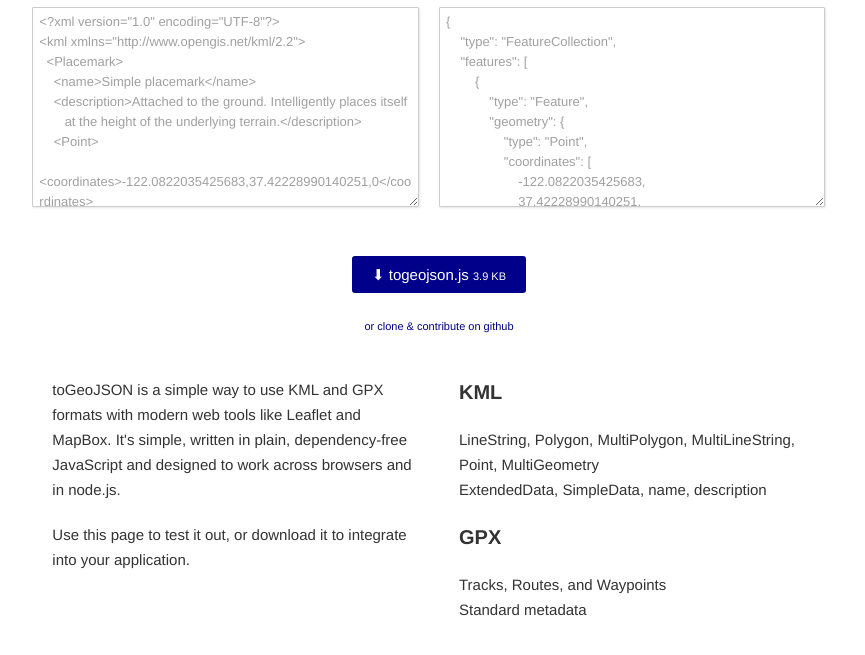
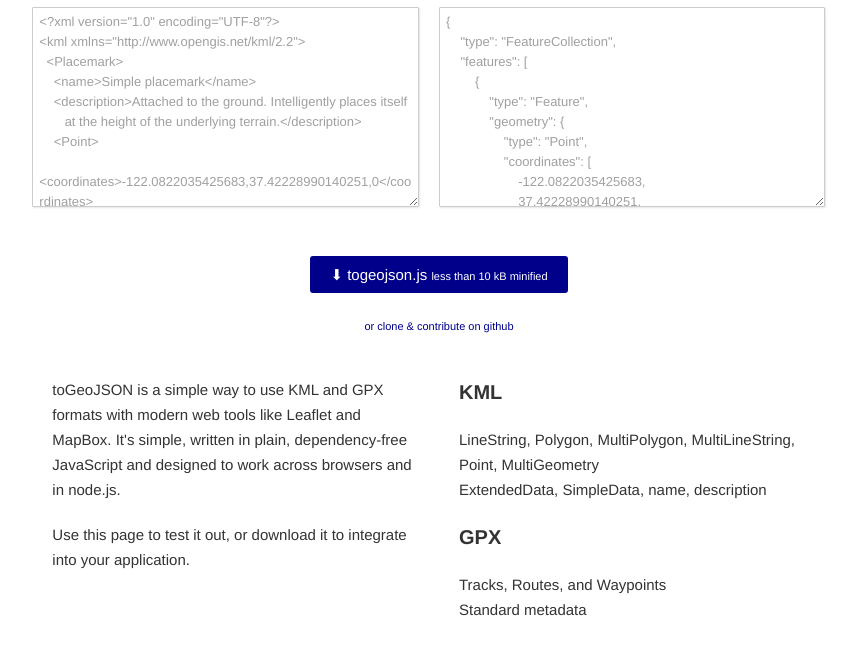
Before and after one commit to mapbox/togeojson, a website with bundled scripts: page index.html in a window 1280 px wide. Shown: the part 105-760 px from the top of the page, without its empty margins (201-1066 px from the left). Built offline with nearby package versions, Linux system fonts and the light colour scheme.

Commit message:
Reflect current size of the script

```diff
--- a/index.html
+++ b/index.html
@@ -38,7 +38,7 @@
                     <textarea id='output'></textarea></div>
             </div>
             <div class='pad2 center'>
-                <a class='button' href='https://raw.github.com/tmcw/togeojson/gh-pages/togeojson.js' download='togeojson.js'>⬇ togeojson.js <small>3.9 KB</small></a>
+                <a class='button' href='https://raw.github.com/tmcw/togeojson/gh-pages/togeojson.js' download='togeojson.js'>⬇ togeojson.js <small>less than 10 kB minified</small></a>
                 <br /><br />
                 <small>
                     <a href='http://github.com/tmcw/togeojson'>or clone &amp; contribute on github</a>
```
